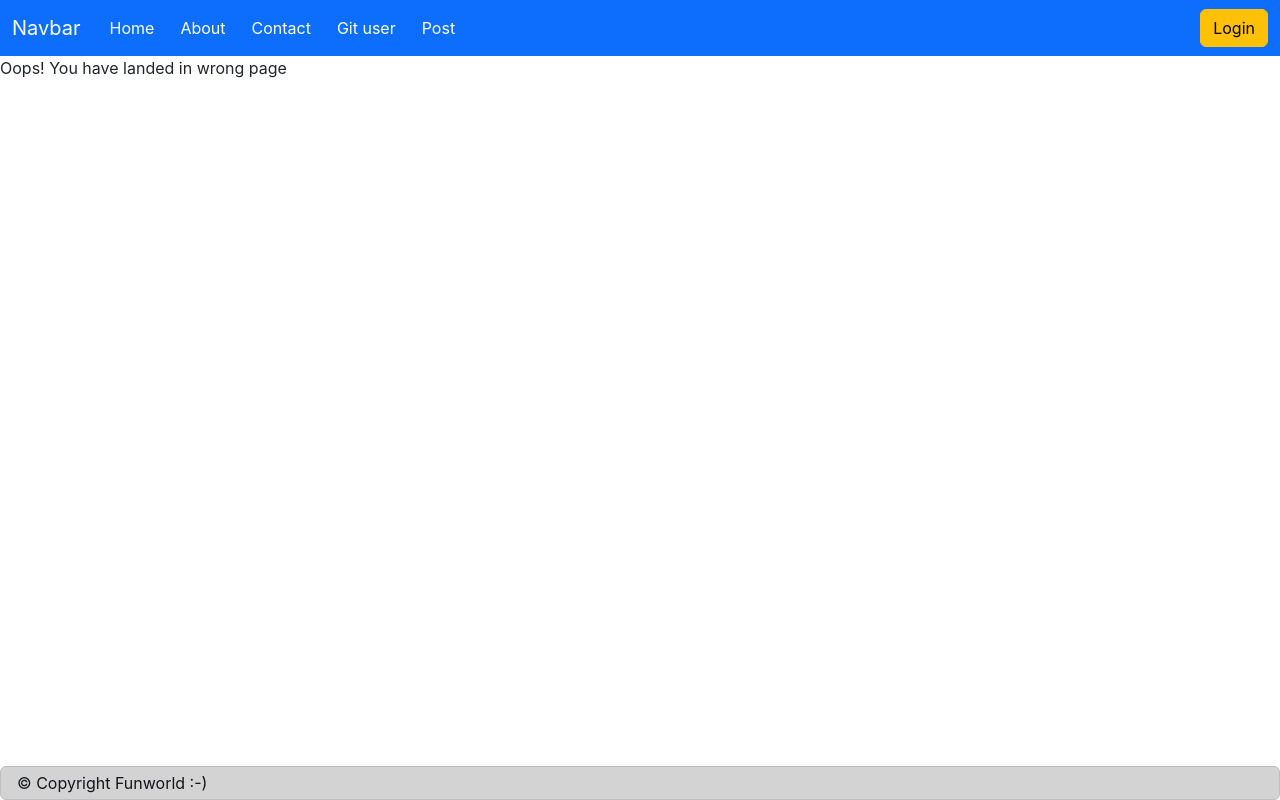
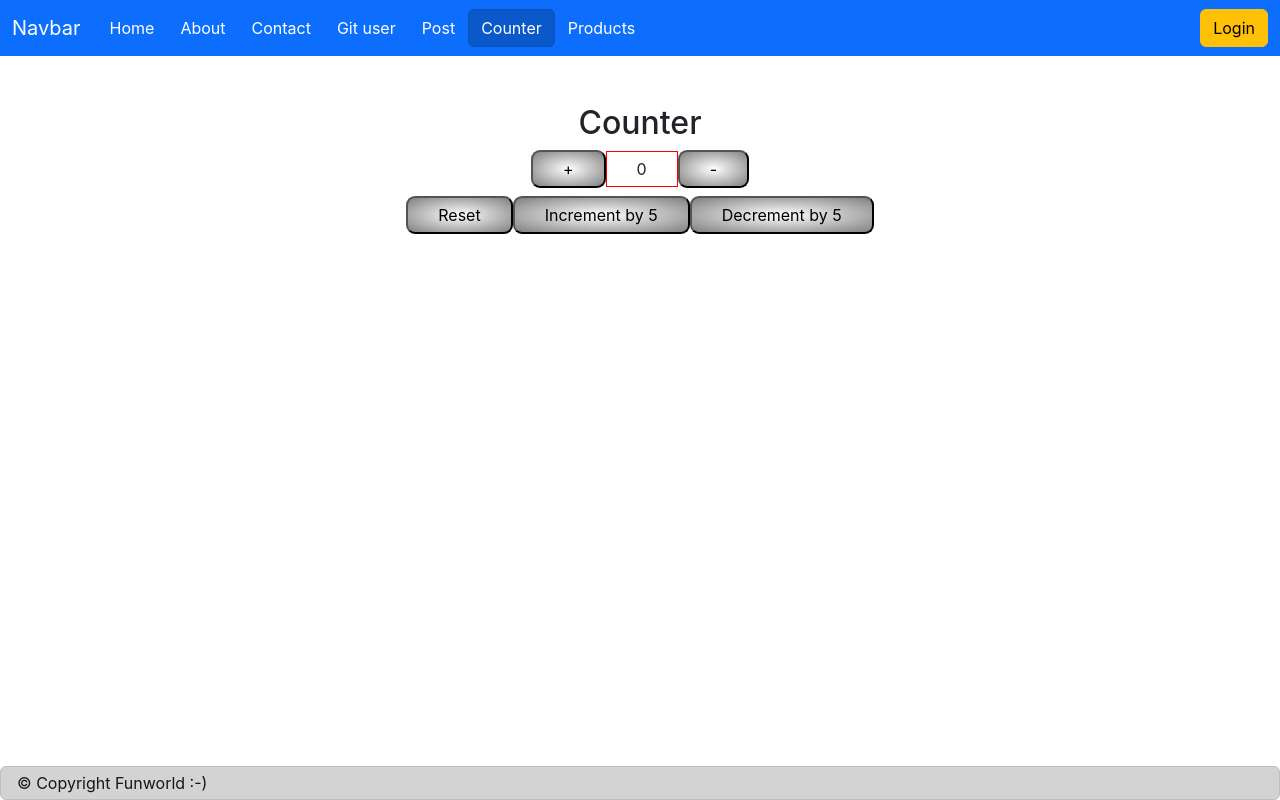
Before and after one commit to dineshgopalchand/MERN-29, a React (Create React App) app in the folder react-course-ts/: page /counter in a window 1280 px wide. Built offline with nearby package versions, Linux system fonts and the light colour scheme.

Commit message:
Discussed Redux with counter example

```diff
--- a/react-course-ts/src/App.tsx
+++ b/react-course-ts/src/App.tsx
@@ -14,6 +14,8 @@ import Home from "./pages/Home";
 import NotFound from "./pages/NotFound";
 import Post from "./pages/Post";
 import Profile from "./pages/Profile";
+import Counter from "./pages/Counter";
+import Product from "./pages/Product";
 const GitUser = React.lazy(() => import("./pages/GitUser"));
 
 function App() {
@@ -25,6 +27,8 @@ function App() {
           <Route path="/contact" element={<Contact />}></Route>
           <Route path="/About" element={<About />}></Route>
           <Route path="/posts" element={<Post />}></Route>
+          <Route path="/counter" element={<Counter />}></Route>
+          <Route path="/product" element={<Product />}></Route>
           <Route
             path="/git-user"
             element={
--- a/react-course-ts/src/UI/Header.tsx
+++ b/react-course-ts/src/UI/Header.tsx
@@ -33,6 +33,16 @@ const navList: INavLink[] = [
     id: 5,
     title: "Post",
     link: "/posts",
+  },
+  {
+    id: 6,
+    title: "Counter",
+    link: "/counter",
+  },
+  {
+    id: 7,
+    title: "Products",
+    link: "/product",
   },
 ];
 
--- /dev/null
+++ b/react-course-ts/src/hooks.ts
@@ -0,0 +1,6 @@
+import { TypedUseSelectorHook, useDispatch, useSelector } from "react-redux";
+import type { RootState, AppDispatch } from "./store";
+
+// Use throughout your app instead of plain `useDispatch` and `useSelector`
+export const useAppDispatch: () => AppDispatch = useDispatch;
+export const useAppSelector: TypedUseSelectorHook<RootState> = useSelector;
--- /dev/null
+++ b/react-course-ts/src/pages/Counter.scss
@@ -0,0 +1,10 @@
+.counter-button {
+  padding: 5px 30px;
+  background: radial-gradient(white, gray);
+  border-radius: 9px;
+}
+.counter-show {
+  padding: 5px 30px;
+  display: inline-block;
+  border: 1px solid red;
+}
--- /dev/null
+++ b/react-course-ts/src/pages/Counter.tsx
@@ -0,0 +1,55 @@
+import React from "react";
+import "./Counter.scss";
+import { useDispatch, useSelector } from "react-redux";
+import { RootState } from "../store";
+import {
+  decrement,
+  decrementByAmount,
+  increment,
+  incrementByAmount,
+  reset,
+} from "../slices/counterSlice";
+
+const Counter = () => {
+  const value = useSelector((state: RootState) => state.counter.value);
+  const dispatch = useDispatch();
+  return (
+    <div className="container mt-5">
+      <h2 className="text-center">Counter</h2>
+      <div className="text-center">
+        <button
+          className="counter-button"
+          onClick={() => dispatch(increment())}
+        >
+          +
+        </button>
+        <span className="counter-show">{value}</span>
+        <button
+          className="counter-button"
+          onClick={() => dispatch(decrement())}
+        >
+          -
+        </button>
+      </div>
+      <div className="text-center mt-2">
+        <button className="counter-button" onClick={() => dispatch(reset())}>
+          Reset
+        </button>
+        <button
+          className="counter-button"
+          onClick={() => dispatch(incrementByAmount(5))}
+        >
+          Increment by 5
+        </button>
+        <button
+          className="counter-button"
+          onClick={() => dispatch(decrementByAmount(5))}
+        >
+          Decrement by 5
+        </button>
+      </div>
+    </div>
+  );
+};
+
+export default Counter;
--- /dev/null
+++ b/react-course-ts/src/pages/Product.tsx
@@ -0,0 +1,9 @@
+import React from 'react'
+
+const Product = () => {
+  return (
+    <div>Product</div>
+  )
+}
+
+export default Product
--- /dev/null
+++ b/react-course-ts/src/slices/counterSlice.ts
@@ -0,0 +1,35 @@
+import { createSlice } from "@reduxjs/toolkit";
+
+const initialState = {
+  value: 0,
+};
+const counterSlice = createSlice({
+  name: "counter",
+  initialState,
+  reducers: {
+    reset: () => {
+      return initialState;
+    },
+    increment: (state) => {
+      state.value++;
+    },
+    decrement: (state) => {
+      state.value--;
+    },
+    incrementByAmount: (state, { payload }) => {
+      state.value += payload;
+    },
+    decrementByAmount: (state, { payload }) => {
+      state.value -= payload;
+    },
+  },
+});
+
+export default counterSlice.reducer;
+export const {
+  reset,
+  increment,
+  decrement,
+  incrementByAmount,
+  decrementByAmount,
+} = counterSlice.actions;
--- a/react-course-ts/src/store.ts
+++ b/react-course-ts/src/store.ts
@@ -1,8 +1,13 @@
 import { configureStore } from "@reduxjs/toolkit";
 import productReducer from "./slices/productSlice";
+import counterReducer from "./slices/counterSlice";
 
 export const store = configureStore({
   reducer: {
     product: productReducer,
+    counter: counterReducer,
   },
 });
+
+export type RootState = ReturnType<typeof store.getState>;
+export type AppDispatch = typeof store.dispatch;
```
